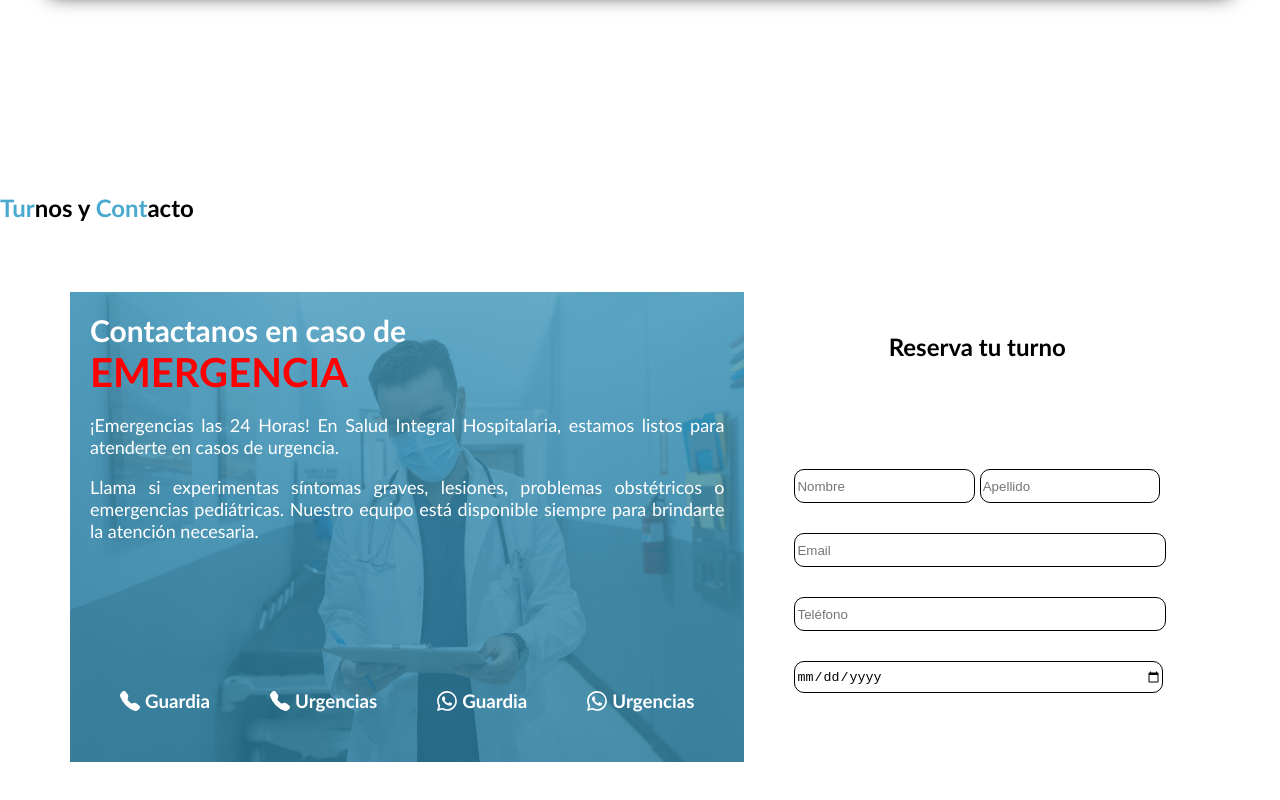
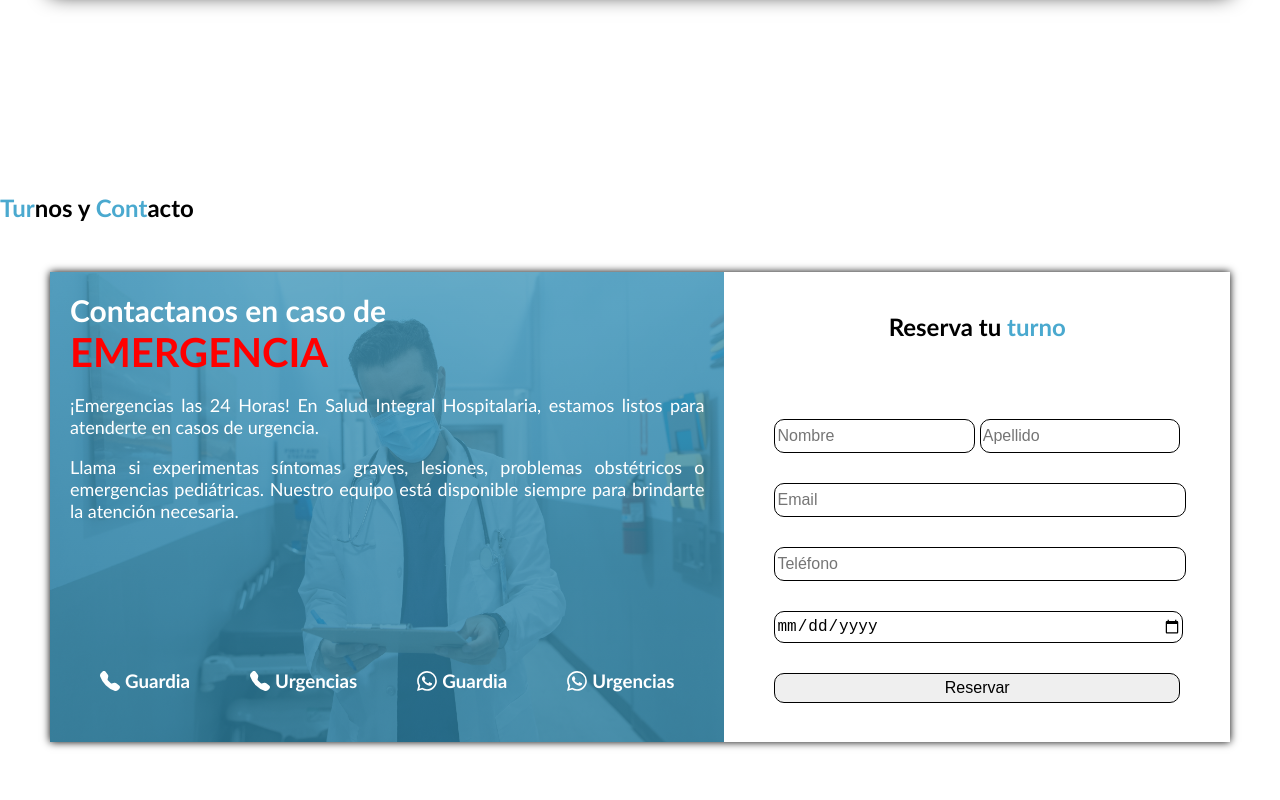
Before and after one commit to IGabii/PreEntrega3_Alvarez_Moyano_Gabriel, a website: page index.html in a window 1280 px wide. Shown: the part 2644-3444 px from the top of the page. Drawn offline with nearby package versions, Linux system fonts and the light colour scheme.

Commit message:
formulario terminado

```diff
--- a/index.html
+++ b/index.html
@@ -260,7 +260,7 @@
                 </div>
             </div>
             <div class="titulo-contacto">
-                <h2>Reserva tu turno</h2>
+                <h2>Reserva tu <B>turno</B></h2>
             </div>
             <div class="turnos-contacto">
                 <form>
@@ -277,6 +277,9 @@
                     <section>
                         <input type="date">
                     </section>
+                    <section>
+                        <input type="submit" value="Reservar" id="boton-reservar">
+                    </section>
                 </form>
             </div>
         </div>
--- a/scss/style.scss
+++ b/scss/style.scss
@@ -245,7 +245,7 @@ $fuente-titulo2: 'Times New Roman', Times, serif;
     "turnosImagen turnosContacto";
     grid-template-columns: 1fr 1fr;
     margin:50px;
-    padding: 20px;
+    box-shadow: 0 0 8px #000;
 }
 
 .turnos-imagen{
@@ -326,12 +326,14 @@ section{
         width:100%;
         height: 30px;
         border-radius:10px;
-        border: solid #000 1px
+        border: solid #000 1px;
+        font-size: 16px;
+        &:hover{
+            background-color: #89bbcf;
+            color:#fff;
+        }
     }
 }
-
-
-
 
 #section-input{
     display: flex;
@@ -340,3 +342,11 @@ section{
 #section-input-nombre{
     margin-right:5px
 }
+
+#boton-reservar{
+    cursor:pointer;
+    &:active{
+        transform: scale(1.04);
+    }
+
+}
```
Also changed, not shown: scss/style.css, 1 other file.
